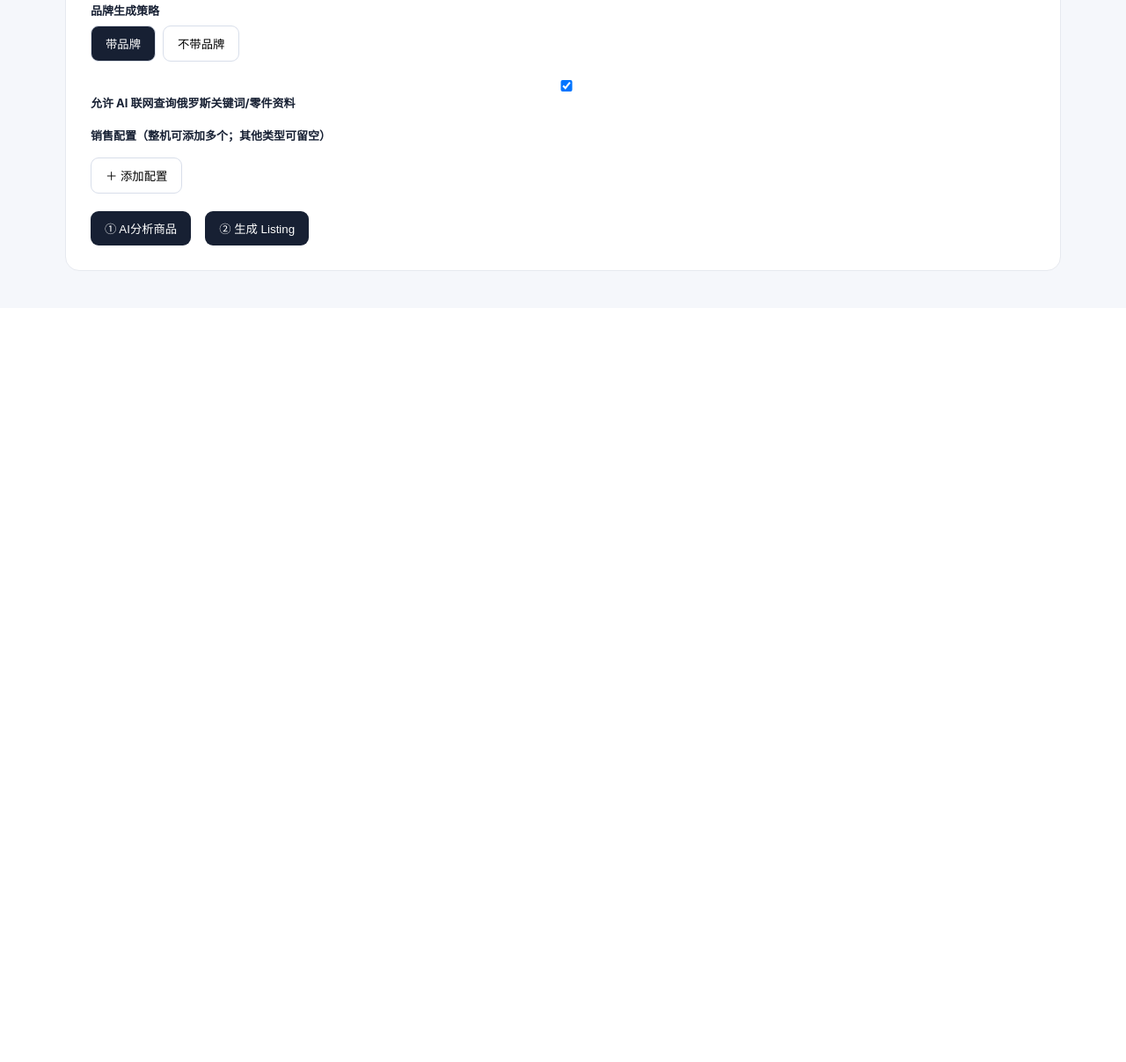
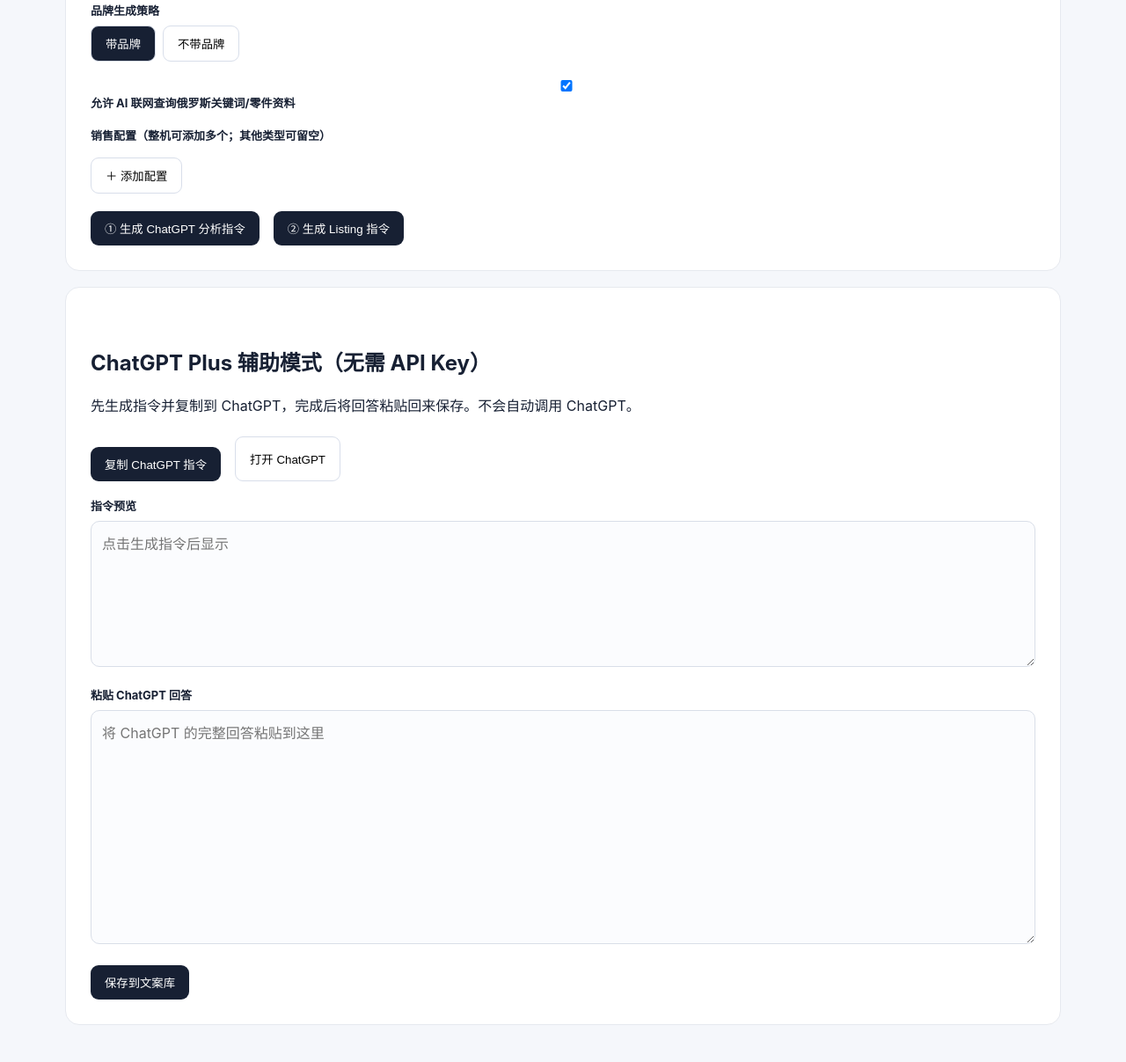
Before and after one commit to l13927361113-cyber/ozon-listing-optimizer, a Flask app: page /new in a window 1280 px wide. Shown: the part 844-2051 px from the top of the page at 88% size. Before the commit the page ends 1152 px from the top, so only its background shows below. Run offline with Flask 3, Linux system fonts and the light colour scheme.

Commit message:
V1.1 - ChatGPT Plus assisted mode

```diff
--- a/app.py
+++ b/app.py
@@ -3,7 +3,7 @@
 from flask import Flask, render_template, request, jsonify, redirect, url_for
 from dotenv import load_dotenv
 from database.models import db, Listing
-from services.ai_service import analyze_product, generate_listing, optimize_listing, lookup_part
+from services.ai_service import analyze_product, generate_listing, optimize_listing, lookup_part, build_chatgpt_prompt
 
 load_dotenv()
 app = Flask(__name__)
@@ -86,6 +86,34 @@
     except Exception as e:
         return jsonify({"error":str(e)}),500
 
+
+@app.post("/api/chatgpt-prompt")
+def chatgpt_prompt():
+    data=request.get_json(force=True) or {}
+    mode=data.get("mode", "analyze")
+    if mode not in ("analyze", "generate", "optimize", "part_lookup"):
+        return jsonify({"error":"不支持的模式"}),400
+    return jsonify({"prompt":build_chatgpt_prompt(mode,data)})
+
+@app.post("/api/import-listing")
+def import_listing():
+    data=request.get_json(force=True) or {}
+    output=(data.get("output") or "").strip()
+    if not output:
+        return jsonify({"error":"请先粘贴 ChatGPT 结果"}),400
+    if len(output)>200000:
+        return jsonify({"error":"内容过长"}),400
+    inp=data.get("input_data") or {}
+    if not isinstance(inp,dict):
+        return jsonify({"error":"商品数据格式错误"}),400
+    mode=data.get("mode") or "generate"
+    title=(inp.get("product_name") or inp.get("model") or inp.get("part_number") or "ChatGPT导入文案")[:500]
+    row=Listing(title=title,product_type=str(inp.get("product_type") or mode)[:100],
+                brand=str(inp.get("brand") or "")[:200],model=str(inp.get("model") or inp.get("part_number") or "")[:200],
+                input_data=json.dumps(inp,ensure_ascii=False),output_data=json.dumps({"raw_output":output,"source":"ChatGPT Plus 手动导入"},ensure_ascii=False))
+    db.session.add(row);db.session.commit()
+    return jsonify({"listing_id":row.id,"message":"已保存到文案库"})
+
 @app.get("/workspace")
 def workspace():
     rows=Listing.query.order_by(Listing.created_at.desc()).all()
--- a/static/js/app.js
+++ b/static/js/app.js
@@ -13,18 +13,36 @@
 window.removeConfig=i=>{configs.splice(i,1);renderConfigs()};
 if($("addConfig")) $("addConfig").onclick=()=>{configs.push("");renderConfigs()};
 
-if($("analyzeBtn")) $("analyzeBtn").onclick=async()=>{
+if(false && $("analyzeBtn")) $("analyzeBtn").onclick=async()=>{
  try{
   const data={product_type:productType,brand:$("brand").value,model:$("model").value,product_name:$("product_name").value,info:$("info").value,brand_mode:brandMode,configurations:configs,use_web:$("useWeb").checked};
   $("analyzeBtn").disabled=true;$("analyzeBtn").textContent="AI分析中…";
   const result=await post("/api/analyze",data);window.analysis=result;show("analysis",result);$("generateBtn").disabled=false;
  }catch(e){alert(e.message)}finally{$("analyzeBtn").disabled=false;$("analyzeBtn").textContent="① AI分析商品"}
 };
-if($("generateBtn")) $("generateBtn").onclick=async()=>{
+if(false && $("generateBtn")) $("generateBtn").onclick=async()=>{
  try{
   const data={product_type:productType,brand:$("brand").value,model:$("model").value,product_name:$("product_name").value,info:$("info").value,brand_mode:brandMode,configurations:configs,analysis:window.analysis,use_web:$("useWeb").checked};
   $("generateBtn").disabled=true;$("generateBtn").textContent="生成中…";show("output","AI正在生成…");const result=await post("/api/generate",data);show("output",result);
  }catch(e){alert(e.message)}finally{$("generateBtn").disabled=false;$("generateBtn").textContent="② 生成 Listing"}
 };
-if($("lookupBtn")) $("lookupBtn").onclick=async()=>{try{const j=await post("/api/part-lookup",{part_number:$("partNumber").value,notes:$("partNotes").value});show("output",j)}catch(e){alert(e.message)}};
-if($("optimizeBtn")) $("optimizeBtn").onclick=async()=>{try{const j=await post("/api/optimize",{meta:$("meta").value,brand_mode:brandMode,title:$("oldTitle").value,description:$("oldDesc").value,hashtags:$("oldTags").value,notes:$("notes").value});show("output",j)}catch(e){alert(e.message)}};
+if(false && $("lookupBtn")) $("lookupBtn").onclick=async()=>{try{const j=await post("/api/part-lookup",{part_number:$("partNumber").value,notes:$("partNotes").value});show("output",j)}catch(e){alert(e.message)}};
+if(false && $("optimizeBtn")) $("optimizeBtn").onclick=async()=>{try{const j=await post("/api/optimize",{meta:$("meta").value,brand_mode:brandMode,title:$("oldTitle").value,description:$("oldDesc").value,hashtags:$("oldTags").value,notes:$("notes").value});show("output",j)}catch(e){alert(e.message)}};
+
+// ChatGPT Plus assisted mode: all prompts generated locally on server, no paid API calls.
+function collectPlusData(){
+ if($("partNumber")) return {mode:"part_lookup",data:{part_number:$("partNumber").value,notes:$("partNotes").value}};
+ if($("oldTitle")) return {mode:"optimize",data:{meta:$("meta").value,brand_mode:brandMode,title:$("oldTitle").value,description:$("oldDesc").value,hashtags:$("oldTags").value,notes:$("notes").value}};
+ return {mode:"generate",data:{product_type:productType,brand:$("brand").value,model:$("model").value,product_name:$("product_name").value,info:$("info").value,brand_mode:brandMode,configurations:configs,use_web:$("useWeb").checked}};
+}
+async function preparePlusPrompt(){const v=collectPlusData();const r=await post('/api/chatgpt-prompt',{mode:v.mode,...v.data});$('promptPreview').value=r.prompt;return r.prompt;}
+async function copyPlus(){try{const txt=await preparePlusPrompt();await navigator.clipboard.writeText(txt);alert('指令已复制，请粘贴到 ChatGPT');}catch(e){alert('复制失败：'+e.message+'。可手动复制预览框中的文字。');}}
+if($('copyPromptBtn')) $('copyPromptBtn').onclick=copyPlus;
+if($('openChatBtn')) $('openChatBtn').onclick=()=>window.open('https://chatgpt.com/','_blank','noopener,noreferrer');
+if($('importBtn')) $('importBtn').onclick=async()=>{try{const v=collectPlusData();const result=await post('/api/import-listing',{mode:v.mode,input_data:v.data,output:$('importText').value});$('importStatus').textContent='已保存，文案编号：'+result.listing_id+'。前往文案库查看。';}catch(e){alert(e.message)}};
+if($('analyzeBtn')) {$('analyzeBtn').textContent='① 生成 ChatGPT 分析指令';$('analyzeBtn').onclick=async()=>{try{const v=collectPlusData();const r=await post('/api/chatgpt-prompt',{mode:'analyze',...v.data});$('promptPreview').value=r.prompt;await navigator.clipboard.writeText(r.prompt);alert('分析指令已复制，请到 ChatGPT 核验商品资料。');}catch(e){alert(e.message)}};}
+if($('generateBtn')) {$('generateBtn').disabled=false;$('generateBtn').textContent='② 生成 Listing 指令';$('generateBtn').onclick=copyPlus;}
+if($('lookupBtn')) {$('lookupBtn').textContent='生成零件号核验指令';$('lookupBtn').onclick=copyPlus;}
+if($('optimizeBtn')) {$('optimizeBtn').textContent='生成 ChatGPT 优化指令';$('optimizeBtn').onclick=copyPlus;}
+document.querySelectorAll('.viewListing').forEach(btn=>btn.onclick=async()=>{try{const r=await fetch('/api/listings/'+btn.dataset.id);if(!r.ok)throw Error('获取失败');const j=await r.json();$('libraryDetail').classList.remove('hidden');$('libraryOutput').textContent=j.output_data.raw_output||JSON.stringify(j.output_data,null,2);$('libraryDetail').scrollIntoView({behavior:'smooth'});}catch(e){alert(e.message)}});
+if($('copyLibrary')) $('copyLibrary').onclick=async()=>{try{await navigator.clipboard.writeText($('libraryOutput').textContent);alert('已复制');}catch(e){alert(e.message)}};
--- a/templates/new_product.html
+++ b/templates/new_product.html
@@ -1,4 +1,5 @@
-{% extends "base.html" %}{% block title %}新商品创建{% endblock %}{% block content %}
+{% extends "base.html" %}{% block title %}新商品创建<div class="panel" id="chatPanel" style="margin-top:18px"><h2>ChatGPT Plus 辅助模式（无需 API Key）</h2><p>先生成指令并复制到 ChatGPT，完成后将回答粘贴回来保存。不会自动调用 ChatGPT。</p><div class="actions"><button id="copyPromptBtn" class="primary">复制 ChatGPT 指令</button><button id="openChatBtn" class="secondary">打开 ChatGPT</button></div><label>指令预览</label><textarea id="promptPreview" rows="7" readonly placeholder="点击生成指令后显示"></textarea><label>粘贴 ChatGPT 回答</label><textarea id="importText" rows="12" placeholder="将 ChatGPT 的完整回答粘贴到这里"></textarea><button id="importBtn" class="primary">保存到文案库</button><div id="importStatus"></div></div>
+{% endblock %}{% block content %}
 <h1>新商品创建</h1>
 <div class="panel">
 <label>商品类型</label><div class="seg"><button data-type="machine" class="active">电动工具整机</button><button data-type="part">电动工具零件</button><button data-type="other">其他商品</button></div>
@@ -14,4 +15,5 @@
 <div class="actions"><button id="analyzeBtn" class="primary">① AI分析商品</button><button id="generateBtn" class="primary" disabled>② 生成 Listing</button></div>
 </div>
 <div id="analysis" class="result hidden"></div><div id="output" class="result hidden"></div>
+<div class="panel" id="chatPanel" style="margin-top:18px"><h2>ChatGPT Plus 辅助模式（无需 API Key）</h2><p>先生成指令并复制到 ChatGPT，完成后将回答粘贴回来保存。不会自动调用 ChatGPT。</p><div class="actions"><button id="copyPromptBtn" class="primary">复制 ChatGPT 指令</button><button id="openChatBtn" class="secondary">打开 ChatGPT</button></div><label>指令预览</label><textarea id="promptPreview" rows="7" readonly placeholder="点击生成指令后显示"></textarea><label>粘贴 ChatGPT 回答</label><textarea id="importText" rows="12" placeholder="将 ChatGPT 的完整回答粘贴到这里"></textarea><button id="importBtn" class="primary">保存到文案库</button><div id="importStatus"></div></div>
 {% endblock %}
--- a/templates/optimize.html
+++ b/templates/optimize.html
@@ -8,4 +8,5 @@
 <label>其他资料 / 你想解决的问题</label><textarea id="notes" rows="5"></textarea>
 <button id="optimizeBtn" class="primary">AI分析并优化</button>
 </div><div id="output" class="result hidden"></div>
+<div class="panel" id="chatPanel" style="margin-top:18px"><h2>ChatGPT Plus 辅助模式（无需 API Key）</h2><p>先生成指令并复制到 ChatGPT，完成后将回答粘贴回来保存。不会自动调用 ChatGPT。</p><div class="actions"><button id="copyPromptBtn" class="primary">复制 ChatGPT 指令</button><button id="openChatBtn" class="secondary">打开 ChatGPT</button></div><label>指令预览</label><textarea id="promptPreview" rows="7" readonly placeholder="点击生成指令后显示"></textarea><label>粘贴 ChatGPT 回答</label><textarea id="importText" rows="12" placeholder="将 ChatGPT 的完整回答粘贴到这里"></textarea><button id="importBtn" class="primary">保存到文案库</button><div id="importStatus"></div></div>
 {% endblock %}
--- a/templates/part_lookup.html
+++ b/templates/part_lookup.html
@@ -4,4 +4,5 @@
 <label>补充信息（可选）</label><textarea id="partNotes" rows="5" placeholder="如果你知道机器型号、市场、图片文字等可以补充。图片本身后续通过临时窗口接入，不长期保存。"></textarea>
 <button id="lookupBtn" class="primary">AI查询</button>
 </div><div id="output" class="result hidden"></div>
+<div class="panel" id="chatPanel" style="margin-top:18px"><h2>ChatGPT Plus 辅助模式（无需 API Key）</h2><p>先生成指令并复制到 ChatGPT，完成后将回答粘贴回来保存。不会自动调用 ChatGPT。</p><div class="actions"><button id="copyPromptBtn" class="primary">复制 ChatGPT 指令</button><button id="openChatBtn" class="secondary">打开 ChatGPT</button></div><label>指令预览</label><textarea id="promptPreview" rows="7" readonly placeholder="点击生成指令后显示"></textarea><label>粘贴 ChatGPT 回答</label><textarea id="importText" rows="12" placeholder="将 ChatGPT 的完整回答粘贴到这里"></textarea><button id="importBtn" class="primary">保存到文案库</button><div id="importStatus"></div></div>
 {% endblock %}
--- a/templates/workspace.html
+++ b/templates/workspace.html
@@ -1,5 +1,6 @@
 {% extends "base.html" %}{% block content %}
 <h1>文案工作台</h1>
 <div class="table"><div class="tr th"><span>ID</span><span>商品</span><span>类型</span><span>型号</span><span>创建时间</span></div>
-{% for x in listings %}<div class="tr"><span>{{x.id}}</span><span>{{x.title}}</span><span>{{x.product_type}}</span><span>{{x.model}}</span><span>{{x.created_at.strftime('%Y-%m-%d %H:%M')}}</span></div>{% else %}<div class="empty">暂无数据</div>{% endfor %}</div>
+{% for x in listings %}<div class="tr"><span>{{x.id}}</span><span><button class="viewListing secondary" data-id="{{x.id}}">{{x.title}}</button></span><span>{{x.product_type}}</span><span>{{x.model}}</span><span>{{x.created_at.strftime('%Y-%m-%d %H:%M')}}</span></div>{% else %}<div class="empty">暂无数据</div>{% endfor %}</div>
+<div class="panel hidden" id="libraryDetail"><h2>文案详情</h2><pre id="libraryOutput" style="white-space:pre-wrap;overflow-wrap:anywhere"></pre><button id="copyLibrary" class="secondary">复制文案</button></div>
 {% endblock %}
```
Also changed, not shown: PLUS_MODE_README.txt (added, +8 -0 lines), services/ai_service.py (+22 -0 lines).
